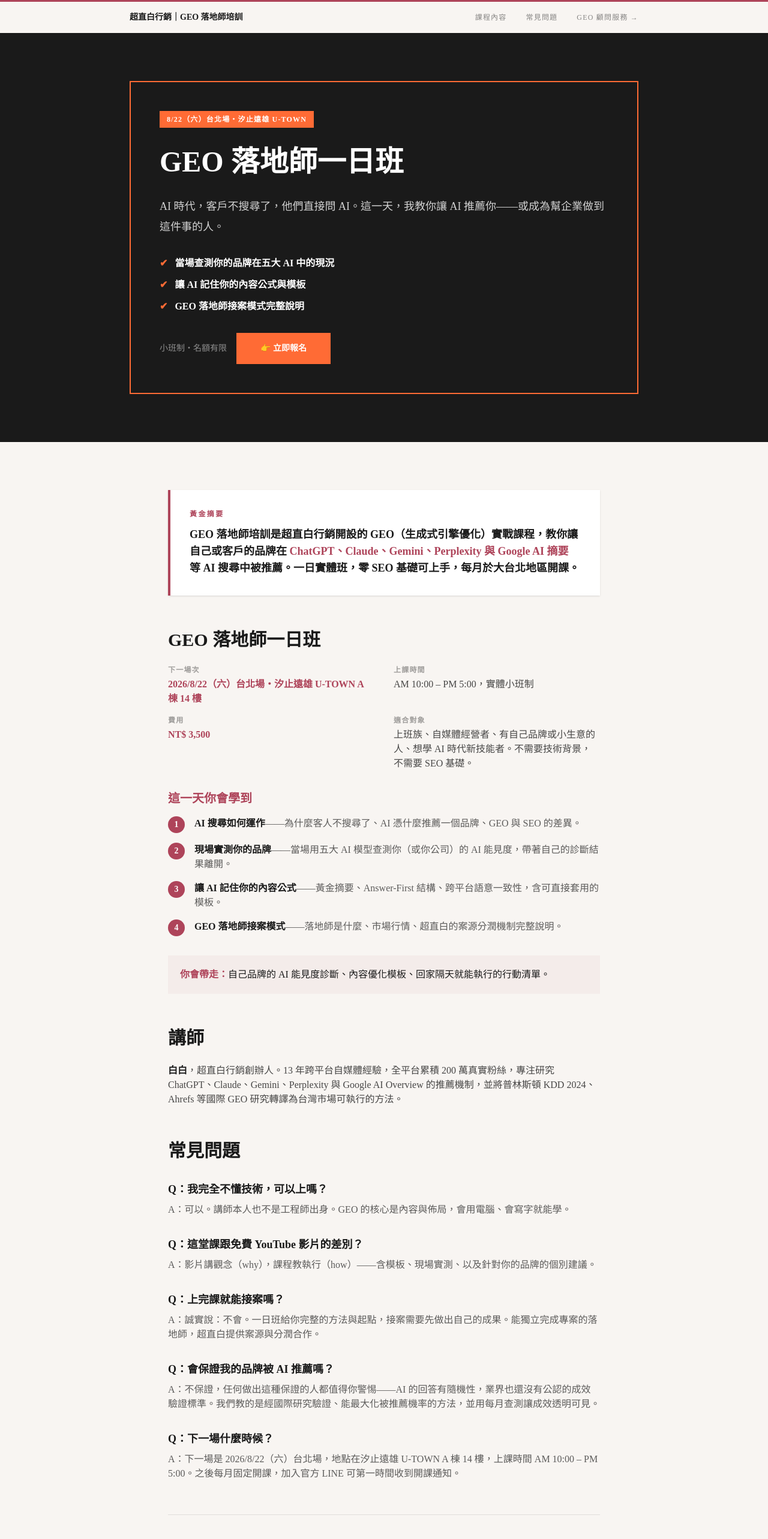
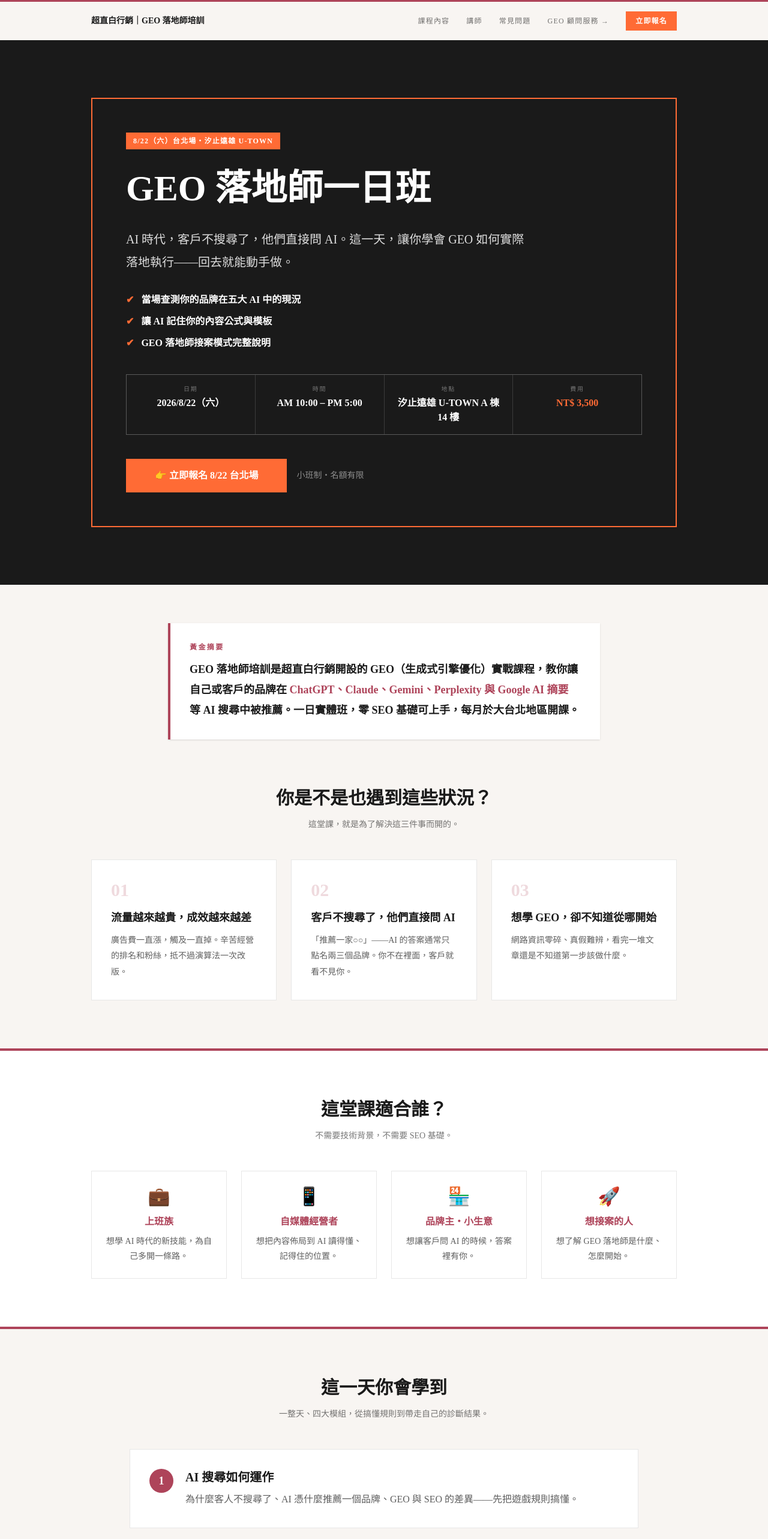
Before and after one commit to r722772r-prog/geo-course, a Next.js app: page / in a window 1280 px wide. Shown: the top 2566 px of the page at 60% size. Built offline with nearby package versions, Linux system fonts and the light colour scheme.

Commit message:
課程頁全面改版：十段式 Landing Page（痛點共鳴/適合誰/四大模組/帶走什麼/講師照片/最終報名區）、Hero 副標改落地執行、場次資訊四格條、講師照更新

```diff
--- a/src/app/page.tsx
+++ b/src/app/page.tsx
@@ -21,6 +21,61 @@ const FORM_URL =
   "https://docs.google.com/forms/d/e/1FAIpQLSdMXzSYfJuriG3ntIxkmfUMjIIbzmW2ZOVON9vKQYluJ5nPWg/viewform";
 const LINE_URL = "https://lin.ee/v1T1Lwz"; // 官方 LINE OA 加好友
 
+// 下一場場次資訊（更新場次時改這裡 + JSON-LD + llms.txt）
+const SESSION = {
+  dateLabel: "2026/8/22（六）",
+  timeLabel: "AM 10:00 – PM 5:00",
+  placeLabel: "汐止遠雄 U-TOWN A 棟 14 樓",
+  priceLabel: "NT$ 3,500",
+};
+
+const pains = [
+  {
+    title: "流量越來越貴，成效越來越差",
+    body: "廣告費一直漲，觸及一直掉。辛苦經營的排名和粉絲，抵不過演算法一次改版。",
+  },
+  {
+    title: "客戶不搜尋了，他們直接問 AI",
+    body: "「推薦一家○○」——AI 的答案通常只點名兩三個品牌。你不在裡面，客戶就看不見你。",
+  },
+  {
+    title: "想學 GEO，卻不知道從哪開始",
+    body: "網路資訊零碎、真假難辨，看完一堆文章還是不知道第一步該做什麼。",
+  },
+];
+
+const audiences = [
+  { icon: "💼", title: "上班族", body: "想學 AI 時代的新技能，為自己多開一條路。" },
+  { icon: "📱", title: "自媒體經營者", body: "想把內容佈局到 AI 讀得懂、記得住的位置。" },
+  { icon: "🏪", title: "品牌主・小生意", body: "想讓客戶問 AI 的時候，答案裡有你。" },
+  { icon: "🚀", title: "想接案的人", body: "想了解 GEO 落地師是什麼、怎麼開始。" },
+];
+
+const modules = [
+  {
+    title: "AI 搜尋如何運作",
+    body: "為什麼客人不搜尋了、AI 憑什麼推薦一個品牌、GEO 與 SEO 的差異——先把遊戲規則搞懂。",
+  },
+  {
+    title: "現場實測你的品牌",
+    body: "當場用五大 AI 模型查測你（或你公司）的 AI 能見度，帶著自己的診斷結果離開。",
+  },
+  {
+    title: "讓 AI 記住你的內容公式",
+    body: "黃金摘要、Answer-First 結構、跨平台語意一致性，含可直接套用的模板。",
+  },
+  {
+    title: "GEO 落地師接案模式",
+    body: "落地師是什麼、市場行情、超直白的案源分潤機制完整說明。",
+  },
+];
+
+const takeaways = [
+  { icon: "📊", title: "你的 AI 能見度診斷", body: "五大模型實測結果，看見品牌在 AI 眼中的真實現況。" },
+  { icon: "📝", title: "內容優化模板", body: "黃金摘要與 Answer-First 寫作模板，回去直接套用。" },
+  { icon: "✅", title: "行動清單", body: "回家隔天就能動手的執行步驟，不用再猜第一步。" },
+];
+
 const faqs = [
   {
     q: "我完全不懂技術，可以上嗎？",
@@ -42,24 +97,9 @@ const faqs = [
     q: "下一場什麼時候？",
     a: "下一場是 2026/8/22（六）台北場，地點在汐止遠雄 U-TOWN A 棟 14 樓，上課時間 AM 10:00 – PM 5:00。之後每月固定開課，加入官方 LINE 可第一時間收到開課通知。",
   },
-];
-
-const learnings = [
   {
-    title: "AI 搜尋如何運作",
-    body: "為什麼客人不搜尋了、AI 憑什麼推薦一個品牌、GEO 與 SEO 的差異。",
-  },
-  {
-    title: "現場實測你的品牌",
-    body: "當場用五大 AI 模型查測你（或你公司）的 AI 能見度，帶著自己的診斷結果離開。",
-  },
-  {
-    title: "讓 AI 記住你的內容公式",
-    body: "黃金摘要、Answer-First 結構、跨平台語意一致性，含可直接套用的模板。",
-  },
-  {
-    title: "GEO 落地師接案模式",
-    body: "落地師是什麼、市場行情、超直白的案源分潤機制完整說明。",
+    q: "要帶什麼東西上課嗎？",
+    a: "帶一台能上網的筆電即可。現場實測環節會直接用你的品牌（或你想操作的題目）做查測。",
   },
 ];
 
@@ -136,127 +176,224 @@ export default function CourseHome() {
       <div className="h-[3px] bg-[#AE445A]" />
 
       {/* 導覽列 */}
-      <nav className="max-w-4xl mx-auto px-6 py-4 flex justify-between items-center">
+      <nav className="max-w-5xl mx-auto px-6 py-4 flex justify-between items-center">
         <a href="/" className="text-sm font-bold text-[#1A1A1A] hover:text-[#AE445A]">
           超直白行銷｜GEO 落地師培訓
         </a>
-        <div className="flex gap-6 md:gap-8 items-center">
-          <a href="#learn" className="text-xs tracking-widest text-[#1A1A1A]/50 hover:text-[#AE445A] transition-colors">課程內容</a>
-          <a href="#faq" className="text-xs tracking-widest text-[#1A1A1A]/50 hover:text-[#AE445A] transition-colors">常見問題</a>
+        <div className="flex gap-4 md:gap-7 items-center">
+          <a href="#modules" className="hidden sm:inline text-xs tracking-widest text-[#1A1A1A]/60 hover:text-[#AE445A] transition-colors">課程內容</a>
+          <a href="#instructor" className="hidden sm:inline text-xs tracking-widest text-[#1A1A1A]/60 hover:text-[#AE445A] transition-colors">講師</a>
+          <a href="#faq" className="hidden sm:inline text-xs tracking-widest text-[#1A1A1A]/60 hover:text-[#AE445A] transition-colors">常見問題</a>
+          <a href={GEO_SITE_URL} className="hidden md:inline text-xs tracking-widest text-[#1A1A1A]/60 hover:text-[#AE445A] transition-colors">GEO 顧問服務 →</a>
           <a
-            href={GEO_SITE_URL}
-            className="text-xs tracking-widest text-[#1A1A1A]/50 hover:text-[#AE445A] transition-colors"
+            href={FORM_URL}
+            target="_blank"
+            rel="noopener noreferrer"
+            className="bg-[#FF6B35] text-white px-4 py-2 text-xs font-black tracking-widest hover:bg-[#e55a2b] transition-colors"
           >
-            GEO 顧問服務 →
+            立即報名
           </a>
         </div>
       </nav>
 
       {/* Hero — 報名區塊 */}
       <section className="bg-[#1A1A1A] text-white">
-        <div className="max-w-4xl mx-auto px-6 py-16 md:py-20">
-          <div className="border-2 border-[#FF6B35] p-8 md:p-12">
+        <div className="max-w-5xl mx-auto px-6 py-16 md:py-24">
+          <div className="border-2 border-[#FF6B35] p-8 md:p-14">
             <div className="inline-block bg-[#FF6B35] text-white text-xs font-black tracking-widest px-3 py-1.5 mb-6">
               8/22（六）台北場・汐止遠雄 U-TOWN
             </div>
-            <h1 className="text-3xl md:text-5xl font-black mb-6 leading-snug">
+            <h1 className="text-3xl md:text-6xl font-black mb-6 leading-snug">
               GEO 落地師一日班
             </h1>
-            <p className="text-base md:text-lg leading-[1.9] text-white/80 mb-8">
-              AI 時代，客戶不搜尋了，他們直接問 AI。這一天，我教你讓 AI 推薦你——或成為幫企業做到這件事的人。
+            <p className="text-base md:text-xl leading-[1.9] text-white/85 mb-8 max-w-2xl">
+              AI 時代，客戶不搜尋了，他們直接問 AI。這一天，讓你學會 GEO 如何實際落地執行——回去就能動手做。
             </p>
-            <ul className="space-y-3 mb-8">
+            <ul className="space-y-3 mb-10">
               <li className="flex gap-3 text-base font-bold"><span className="text-[#FF6B35] shrink-0">✔</span><span>當場查測你的品牌在五大 AI 中的現況</span></li>
               <li className="flex gap-3 text-base font-bold"><span className="text-[#FF6B35] shrink-0">✔</span><span>讓 AI 記住你的內容公式與模板</span></li>
               <li className="flex gap-3 text-base font-bold"><span className="text-[#FF6B35] shrink-0">✔</span><span>GEO 落地師接案模式完整說明</span></li>
             </ul>
+
+            {/* 場次資訊列 */}
+            <div className="grid grid-cols-2 md:grid-cols-4 gap-px bg-white/15 border border-white/15 mb-10 text-center">
+              <div className="bg-[#1A1A1A] p-4">
+                <p className="text-[10px] tracking-[0.2em] uppercase text-white/40 mb-1">日期</p>
+                <p className="text-sm md:text-base font-black">{SESSION.dateLabel}</p>
+              </div>
+              <div className="bg-[#1A1A1A] p-4">
+                <p className="text-[10px] tracking-[0.2em] uppercase text-white/40 mb-1">時間</p>
+                <p className="text-sm md:text-base font-black">{SESSION.timeLabel}</p>
+              </div>
+              <div className="bg-[#1A1A1A] p-4">
+                <p className="text-[10px] tracking-[0.2em] uppercase text-white/40 mb-1">地點</p>
+                <p className="text-sm md:text-base font-black">{SESSION.placeLabel}</p>
+              </div>
+              <div className="bg-[#1A1A1A] p-4">
+                <p className="text-[10px] tracking-[0.2em] uppercase text-white/40 mb-1">費用</p>
+                <p className="text-sm md:text-base font-black text-[#FF6B35]">{SESSION.priceLabel}</p>
+              </div>
+            </div>
+
             <div className="flex flex-col sm:flex-row sm:items-center gap-4 flex-wrap">
-              <span className="text-sm text-white/50">小班制・名額有限</span>
               <a
                 href={FORM_URL}
                 target="_blank"
                 rel="noopener noreferrer"
-                className="inline-block text-center bg-[#FF6B35] text-white px-10 py-4 font-black text-sm hover:bg-[#e55a2b] transition-colors"
+                className="inline-block text-center bg-[#FF6B35] text-white px-12 py-4 font-black text-base hover:bg-[#e55a2b] transition-colors"
               >
-                👉 立即報名
+                👉 立即報名 8/22 台北場
               </a>
+              <span className="text-sm text-white/50">小班制・名額有限</span>
             </div>
           </div>
         </div>
       </section>
 
-      <main className="max-w-3xl mx-auto px-6 py-16 md:py-20">
-        <div className="text-[#1A1A1A] leading-[1.9]">
-          {/* 黃金摘要 */}
-          <div className="bg-white border-l-4 border-[#AE445A] p-6 md:p-8 mb-14 shadow-sm">
+      {/* 黃金摘要（Answer-First，給 AI 引用的標準答案） */}
+      <section className="max-w-3xl mx-auto px-6 pt-16">
+        <div className="bg-white border-l-4 border-[#AE445A] p-6 md:p-8 shadow-sm">
           <p className="text-xs font-black tracking-[0.2em] text-[#AE445A] uppercase mb-3">
             黃金摘要
           </p>
-            <p className="text-base md:text-lg font-bold">
+          <p className="text-base md:text-lg font-bold leading-[1.9]">
             GEO 落地師培訓是超直白行銷開設的 GEO（生成式引擎優化）實戰課程，教你讓自己或客戶的品牌在{" "}
             <span className="text-[#AE445A]">ChatGPT、Claude、Gemini、Perplexity 與 Google AI 摘要</span>{" "}
             等 AI 搜尋中被推薦。一日實體班，零 SEO 基礎可上手，每月於大台北地區開課。
           </p>
         </div>
+      </section>
 
-          {/* 一日班 */}
-          <h2 id="learn" className="text-2xl md:text-3xl font-black mb-6 text-[#1A1A1A] scroll-mt-20">
-            GEO 落地師一日班
+      {/* 痛點共鳴 */}
+      <section className="max-w-5xl mx-auto px-6 py-20">
+        <h2 className="text-center text-2xl md:text-3xl font-black mb-4">
+          你是不是也遇到這些狀況？
         </h2>
-          <dl className="grid sm:grid-cols-2 gap-x-8 gap-y-4 mb-8">
-            <Row label="下一場次" value="2026/8/22（六）台北場・汐止遠雄 U-TOWN A 棟 14 樓" highlight />
-            <Row label="上課時間" value="AM 10:00 – PM 5:00，實體小班制" />
-            <Row label="費用" value="NT$ 3,500" highlight />
-            <Row label="適合對象" value="上班族、自媒體經營者、有自己品牌或小生意的人、想學 AI 時代新技能者。不需要技術背景，不需要 SEO 基礎。" />
-          </dl>
+        <p className="text-center text-sm text-[#1A1A1A]/60 mb-12">
+          這堂課，就是為了解決這三件事而開的。
+        </p>
+        <div className="grid md:grid-cols-3 gap-6">
+          {pains.map((p, i) => (
+            <div key={i} className="bg-white border border-[#1A1A1A]/10 p-8">
+              <p className="text-3xl font-black text-[#AE445A]/20 mb-4">{String(i + 1).padStart(2, "0")}</p>
+              <h3 className="text-lg font-black mb-3 leading-snug">{p.title}</h3>
+              <p className="text-sm leading-[1.9] text-[#1A1A1A]/70">{p.body}</p>
+            </div>
+          ))}
+        </div>
+      </section>
 
-          <h3 className="text-xl font-black mb-4 text-[#AE445A]">這一天你會學到</h3>
-          <ol className="list-none p-0 space-y-4 mb-8">
-            {learnings.map((l, i) => (
-              <li key={i} className="flex gap-4">
-                <span className="shrink-0 w-7 h-7 rounded-full bg-[#AE445A] text-white font-black text-sm flex items-center justify-center">
+      {/* 適合誰 */}
+      <section className="bg-white border-y-4 border-[#AE445A] py-20">
+        <div className="max-w-5xl mx-auto px-6">
+          <h2 className="text-center text-2xl md:text-3xl font-black mb-4">這堂課適合誰？</h2>
+          <p className="text-center text-sm text-[#1A1A1A]/60 mb-12">
+            不需要技術背景，不需要 SEO 基礎。
+          </p>
+          <div className="grid grid-cols-2 md:grid-cols-4 gap-6">
+            {audiences.map((a, i) => (
+              <div key={i} className="text-center p-6 border border-[#1A1A1A]/10 hover:border-[#AE445A]/40 transition-colors">
+                <p className="text-3xl mb-3">{a.icon}</p>
+                <h3 className="text-base font-black mb-2 text-[#AE445A]">{a.title}</h3>
+                <p className="text-sm leading-[1.8] text-[#1A1A1A]/70">{a.body}</p>
+              </div>
+            ))}
+          </div>
+        </div>
+      </section>
+
+      {/* 課程四大模組 */}
+      <section id="modules" className="max-w-4xl mx-auto px-6 py-20 scroll-mt-16">
+        <h2 className="text-center text-2xl md:text-3xl font-black mb-4">這一天你會學到</h2>
+        <p className="text-center text-sm text-[#1A1A1A]/60 mb-12">
+          一整天、四大模組，從搞懂規則到帶走自己的診斷結果。
+        </p>
+        <ol className="list-none p-0 space-y-5">
+          {modules.map((m, i) => (
+            <li key={i} className="flex gap-5 bg-white border border-[#1A1A1A]/10 p-6 md:p-8">
+              <span className="shrink-0 w-10 h-10 rounded-full bg-[#AE445A] text-white font-black text-lg flex items-center justify-center">
                 {i + 1}
               </span>
-                <p className="text-base">
-                  <span className="font-black">{l.title}</span>
-                  <span className="text-[#1A1A1A]/70">——{l.body}</span>
-                </p>
+              <div>
+                <h3 className="text-lg md:text-xl font-black mb-2">{m.title}</h3>
+                <p className="text-sm md:text-base leading-[1.9] text-[#1A1A1A]/70">{m.body}</p>
+              </div>
             </li>
           ))}
         </ol>
+      </section>
 
-          <div className="bg-[#AE445A]/[0.05] p-5 mb-14">
-            <p className="text-base">
-              <span className="font-black text-[#AE445A]">你會帶走：</span>
-              自己品牌的 AI 能見度診斷、內容優化模板、回家隔天就能執行的行動清單。
-            </p>
-          </div>
-
-          {/* 講師 */}
-          <h2 className="text-2xl md:text-3xl font-black mb-6 text-[#1A1A1A]">講師</h2>
-          <p className="text-base text-[#1A1A1A]/80 mb-14">
-            <span className="font-black text-[#1A1A1A]">白白</span>
-            ，超直白行銷創辦人。13 年跨平台自媒體經驗，全平台累積 200 萬真實粉絲，專注研究 ChatGPT、Claude、Gemini、Perplexity 與 Google AI Overview 的推薦機制，並將普林斯頓 KDD 2024、Ahrefs 等國際 GEO 研究轉譯為台灣市場可執行的方法。
-          </p>
-
-          {/* FAQ */}
-          <h2 id="faq" className="text-2xl md:text-3xl font-black mb-8 text-[#1A1A1A] scroll-mt-20">常見問題</h2>
-          <div className="space-y-8 mb-14">
-            {faqs.map((f, i) => (
-              <div key={i}>
-                <h3 className="text-lg font-black text-[#1A1A1A] mb-2">Q：{f.q}</h3>
-                <p className="text-base text-[#1A1A1A]/70">A：{f.a}</p>
+      {/* 你會帶走 */}
+      <section className="max-w-5xl mx-auto px-6 pb-20">
+        <div className="bg-[#AE445A]/[0.05] border border-[#AE445A]/15 p-8 md:p-12">
+          <h2 className="text-center text-2xl md:text-3xl font-black mb-10">
+            上完課，你會<span className="text-[#AE445A]">帶走</span>
+          </h2>
+          <div className="grid md:grid-cols-3 gap-8">
+            {takeaways.map((t, i) => (
+              <div key={i} className="text-center">
+                <p className="text-3xl mb-3">{t.icon}</p>
+                <h3 className="text-base font-black mb-2 text-[#AE445A]">{t.title}</h3>
+                <p className="text-sm leading-[1.8] text-[#1A1A1A]/70">{t.body}</p>
               </div>
             ))}
           </div>
+        </div>
+      </section>
 
-          {/* CTA */}
-          <div className="flex flex-col sm:flex-row gap-4 border-t border-[#1A1A1A]/10 pt-10">
+      {/* 講師 */}
+      <section id="instructor" className="bg-[#1A1A1A] text-white py-20 scroll-mt-16">
+        <div className="max-w-5xl mx-auto px-6">
+          <h2 className="text-center text-2xl md:text-3xl font-black mb-12">講師</h2>
+          <div className="grid md:grid-cols-[280px_1fr] gap-10 items-center">
+            <div className="mx-auto w-56 md:w-full max-w-[280px] aspect-[3/4] overflow-hidden border-2 border-[#FF6B35]">
+              <img src="/instructor.png" alt="超直白行銷創辦人白白" className="object-cover w-full h-full" />
+            </div>
+            <div>
+              <p className="text-2xl font-black mb-2">白白</p>
+              <p className="text-sm tracking-widest text-[#FF6B35] font-black uppercase mb-6">超直白行銷 創辦人</p>
+              <ul className="space-y-3 text-base leading-[1.9] text-white/85">
+                <li className="flex gap-3"><span className="text-[#FF6B35] shrink-0">▸</span><span>13 年跨平台自媒體經驗，全平台累積 200 萬真實粉絲</span></li>
+                <li className="flex gap-3"><span className="text-[#FF6B35] shrink-0">▸</span><span>專注研究 ChatGPT、Claude、Gemini、Perplexity 與 Google AI Overview 的推薦機制</span></li>
+                <li className="flex gap-3"><span className="text-[#FF6B35] shrink-0">▸</span><span>將普林斯頓 KDD 2024、Ahrefs 等國際 GEO 研究，轉譯為台灣市場可執行的方法</span></li>
+                <li className="flex gap-3"><span className="text-[#FF6B35] shrink-0">▸</span><span>台灣 GEO 顧問公司「超直白行銷」創辦人，服務企業與個人品牌</span></li>
+              </ul>
+            </div>
+          </div>
+        </div>
+      </section>
+
+      {/* FAQ */}
+      <section id="faq" className="max-w-3xl mx-auto px-6 py-20 scroll-mt-16">
+        <h2 className="text-center text-2xl md:text-3xl font-black mb-12">常見問題</h2>
+        <div className="space-y-4">
+          {faqs.map((f, i) => (
+            <div key={i} className="bg-white border border-[#1A1A1A]/10 p-6 md:p-7">
+              <h3 className="text-base md:text-lg font-black mb-2">Q：{f.q}</h3>
+              <p className="text-sm md:text-base leading-[1.9] text-[#1A1A1A]/70">A：{f.a}</p>
+            </div>
+          ))}
+        </div>
+        <p className="mt-8 text-center text-sm text-[#1A1A1A]/60">
+          我們不保證你一定被 AI 推薦——會這樣保證的課，才需要小心。
+        </p>
+      </section>
+
+      {/* 最終報名區 */}
+      <section className="bg-[#1A1A1A] text-white py-20">
+        <div className="max-w-3xl mx-auto px-6 text-center">
+          <p className="text-xs font-black tracking-[0.3em] text-[#FF6B35] uppercase mb-4">下一場</p>
+          <h2 className="text-2xl md:text-4xl font-black mb-6 leading-snug">
+            {SESSION.dateLabel}台北場
+          </h2>
+          <p className="text-base md:text-lg text-white/80 mb-2">{SESSION.placeLabel}</p>
+          <p className="text-base md:text-lg text-white/80 mb-8">{SESSION.timeLabel}・實體小班制・{SESSION.priceLabel}</p>
+          <div className="flex flex-col sm:flex-row gap-4 justify-center">
             <a
               href={FORM_URL}
               target="_blank"
               rel="noopener noreferrer"
-              className="flex-1 text-center bg-[#FF6B35] text-white px-8 py-4 font-black text-sm hover:bg-[#e55a2b] transition-colors"
+              className="text-center bg-[#FF6B35] text-white px-10 py-4 font-black text-sm hover:bg-[#e55a2b] transition-colors"
             >
               👉 立即報名一日班
             </a>
@@ -264,47 +401,26 @@ export default function CourseHome() {
               href={LINE_URL}
               target="_blank"
               rel="noopener noreferrer"
-              className="flex-1 text-center border-2 border-[#AE445A] text-[#AE445A] px-8 py-4 font-black text-sm hover:bg-[#AE445A] hover:text-white transition-colors"
+              className="text-center border-2 border-white/40 text-white px-10 py-4 font-black text-sm hover:bg-white hover:text-[#1A1A1A] transition-colors"
             >
               💬 加 LINE 洽詢開課資訊
             </a>
           </div>
         </div>
-      </main>
+      </section>
 
       {/* Footer */}
-      <footer className="max-w-4xl mx-auto px-6 py-16 text-center border-t border-[#1A1A1A]/10">
+      <footer className="max-w-4xl mx-auto px-6 py-16 text-center">
         <a
           href={GEO_SITE_URL}
           className="text-sm text-[#AE445A] hover:underline"
         >
           超直白行銷 GEO 顧問服務（企業 GEO 健檢・佈局建置）→
         </a>
-        <p className="mt-6 text-xs font-sans tracking-widest uppercase text-[#1A1A1A]/30">
+        <p className="mt-6 text-xs font-sans tracking-widest uppercase text-[#1A1A1A]/40">
           {siteConfig.footer.copyright}
         </p>
       </footer>
     </div>
   );
 }
-
-function Row({
-  label,
-  value,
-  highlight,
-}: {
-  label: string;
-  value: string;
-  highlight?: boolean;
-}) {
-  return (
-    <div>
-      <dt className="text-xs font-black tracking-widest text-[#1A1A1A]/40 uppercase mb-1">
-        {label}
-      </dt>
-      <dd className={`text-base ${highlight ? "font-black text-[#AE445A]" : "text-[#1A1A1A]/80"}`}>
-        {value}
-      </dd>
-    </div>
-  );
-}
```
Also changed, not shown: public/instructor.png (added). Lines whose indentation alone changed are shown as unchanged.
